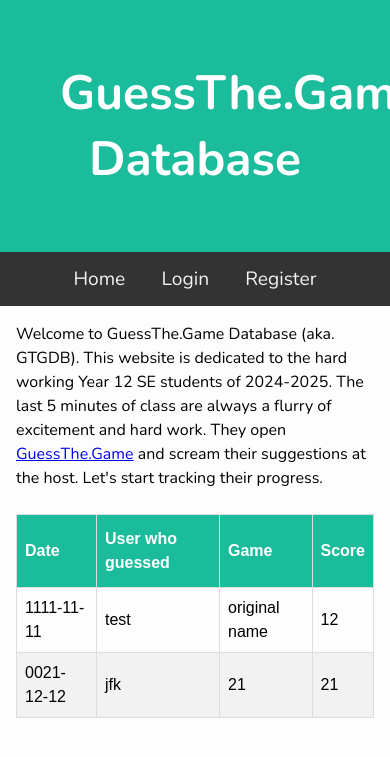
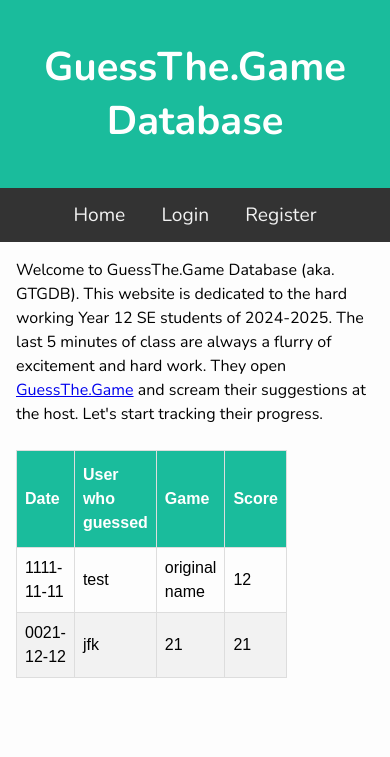
Before and after one commit to MohammadM123/GTGDB, a Flask app: page / in a window 390 px wide; the page is wider, and only the part inside the window is pictured. Shown: the top 757 px of that part. Run offline with Flask 3, Linux system fonts and the light colour scheme; data comes from the database, SQL or seed files in the repository.

Commit message:
improve responsiveness to screen size

```diff
--- a/static/css/style.css
+++ b/static/css/style.css
@@ -13,7 +13,7 @@
 }
 
 main {
-  max-width: 900px;
+  width: 900px;
   margin: auto;
   padding: 1rem;
   line-height: 1.5;
@@ -55,27 +55,27 @@
 .container {
 }
 
-.guess_table {
+.guess-table {
   font-family: Arial, Helvetica, sans-serif;
   border-collapse: collapse;
   width: 100%;
 }
 
-.guess_table td,
-.guess_table th {
+.guess-table td,
+.guess-table th {
   border: 1px solid #ddd;
   padding: 8px;
 }
 
-.guess_table tr:nth-child(even) {
+.guess-table tr:nth-child(even) {
   background-color: #f2f2f2;
 }
 
-.guess_table tr:hover {
+.guess-table tr:hover {
   background-color: #ddd;
 }
 
-.guess_table th {
+.guess-table th {
   padding-top: 12px;
   padding-bottom: 12px;
   text-align: left;
@@ -173,3 +173,19 @@
   background-color: rgb(245, 100, 100);
   margin-bottom: 10px;
 }
+
+@media (max-width: 1350px) {
+  main {
+    margin: 0;
+    width: 100%;
+  }
+
+  .guess-table {
+    max-width: calc(100% - 180px);
+  }
+
+  .banner {
+    font-size: 40px;
+    padding: 40px;
+  }
+}
--- a/templates/base.html
+++ b/templates/base.html
@@ -23,7 +23,7 @@
     />
   </head>
 
-  <body>
+  <body class="{% block body_class %}{% endblock %}">
     <h1 class="banner">GuessThe.Game Database</h1>
 
     <!-- Include a navigation menu -->
--- a/templates/index.html
+++ b/templates/index.html
@@ -1,4 +1,5 @@
-{% extends "base.html" %} {% block content %}
+{% extends "base.html" %} {% block body_class %}home-page{% endblock %} {% block
+content %}
 
 <div class="container">
   <p>
@@ -18,7 +19,7 @@
 
 <br />
 
-<table class="guess_table">
+<table class="guess-table">
   <thead>
     <th>Date</th>
     <th>User who guessed</th>
```
